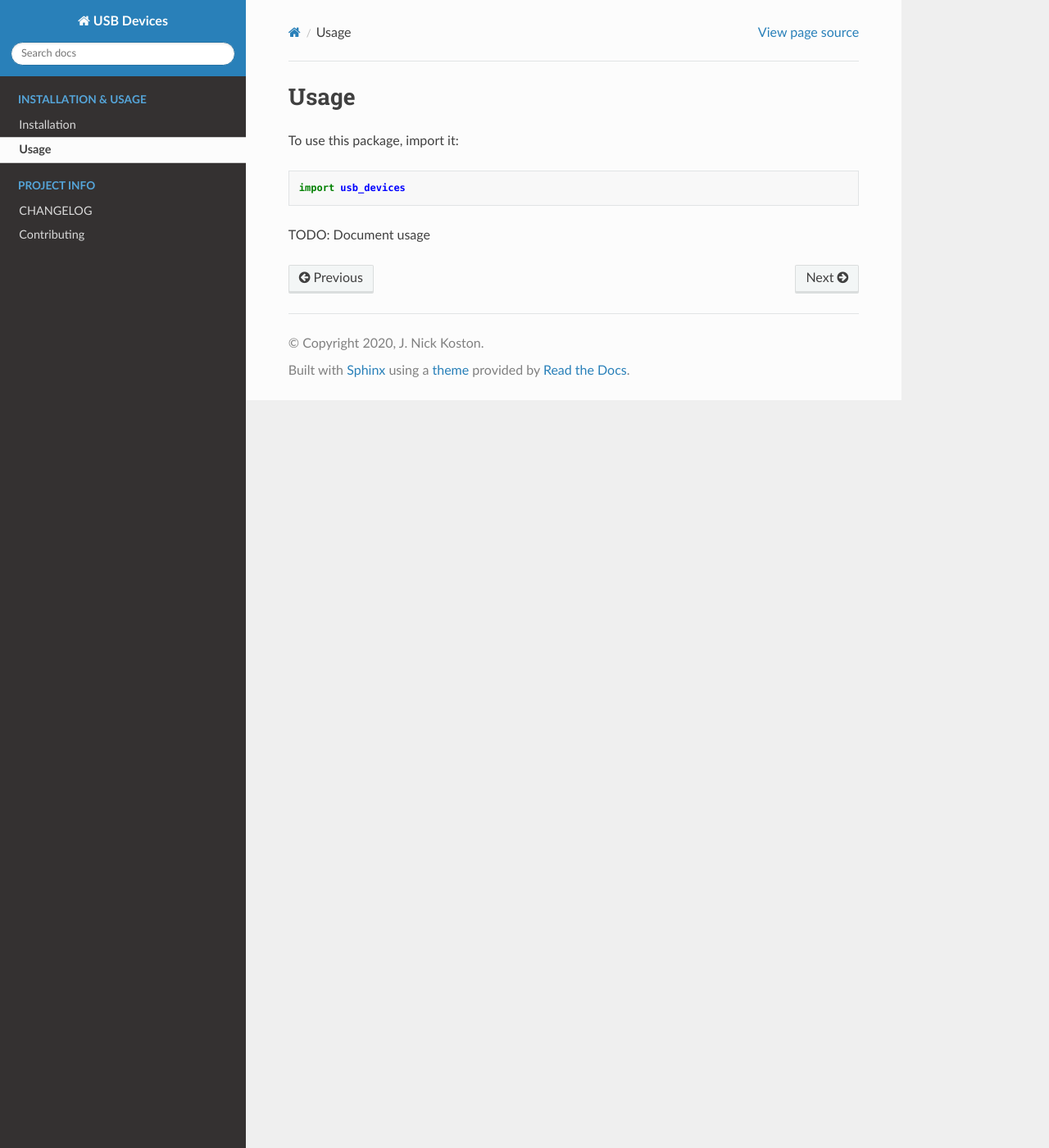
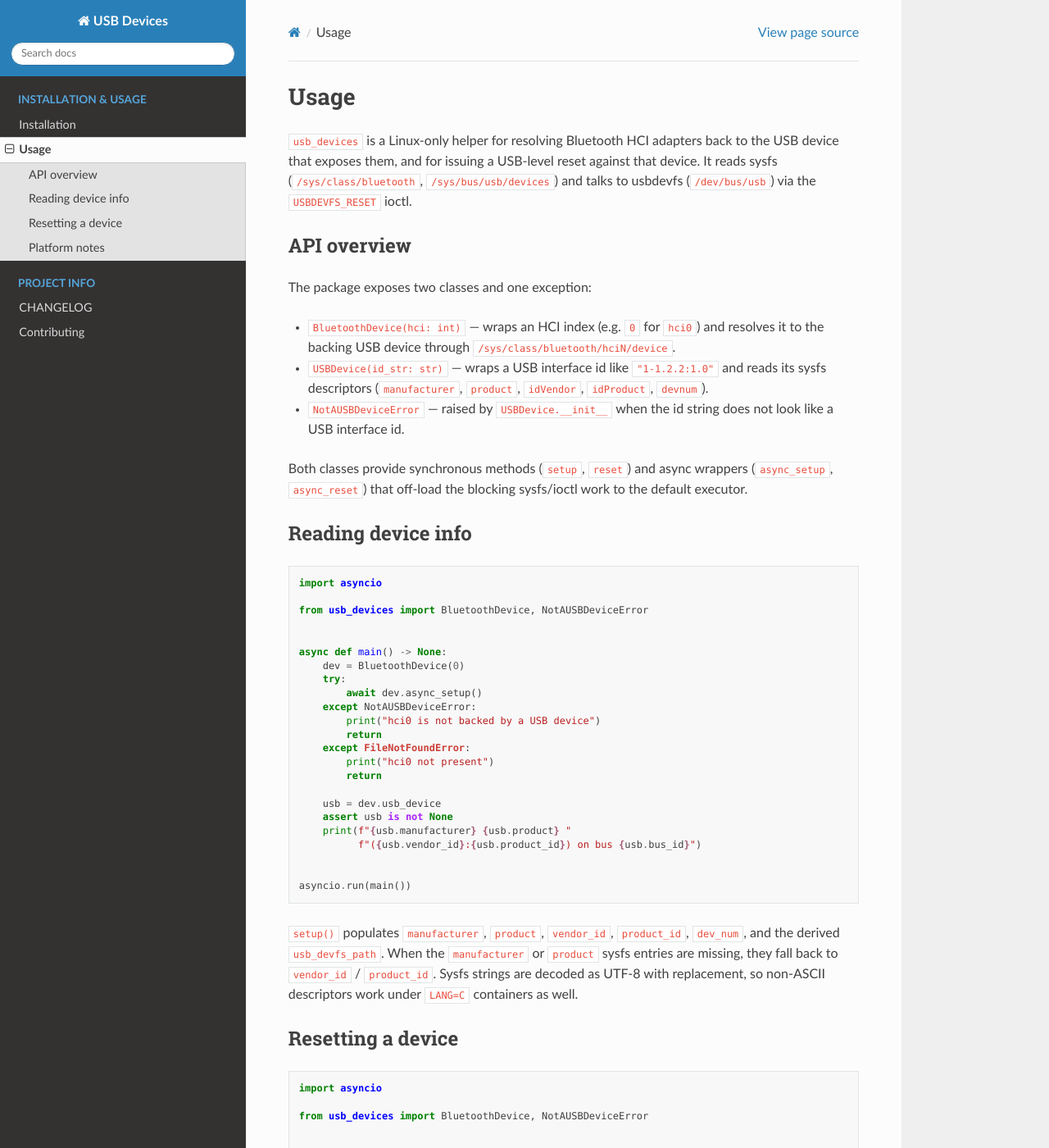
Before and after one commit to Bluetooth-Devices/usb-devices, a Sphinx documentation site: the page built from docs/source/usage.md, in a window 1280 px wide and 1400 px high. Shown: the whole window at 82% size. Built offline with Sphinx 7.4.7 and the Read the Docs theme 3.1.0, drawn with Linux system fonts in a browser that asks for light colours; some of the changed text lies outside the part shown.

Commit message:
docs: fill in the empty Usage page (#86)

````diff
--- a/docs/source/usage.md
+++ b/docs/source/usage.md
@@ -1,9 +1,94 @@
 # Usage
 
-To use this package, import it:
+`usb_devices` is a Linux-only helper for resolving Bluetooth HCI adapters back
+to the USB device that exposes them, and for issuing a USB-level reset against
+that device. It reads sysfs (`/sys/class/bluetooth`, `/sys/bus/usb/devices`)
+and talks to usbdevfs (`/dev/bus/usb`) via the `USBDEVFS_RESET` ioctl.
+
+## API overview
+
+The package exposes two classes and one exception:
+
+- `BluetoothDevice(hci: int)` — wraps an HCI index (e.g. `0` for `hci0`) and
+  resolves it to the backing USB device through `/sys/class/bluetooth/hciN/device`.
+- `USBDevice(id_str: str)` — wraps a USB interface id like `"1-1.2.2:1.0"` and
+  reads its sysfs descriptors (`manufacturer`, `product`, `idVendor`,
+  `idProduct`, `devnum`).
+- `NotAUSBDeviceError` — raised by `USBDevice.__init__` when the id string
+  does not look like a USB interface id.
+
+Both classes provide synchronous methods (`setup`, `reset`) and async wrappers
+(`async_setup`, `async_reset`) that off-load the blocking sysfs/ioctl work to
+the default executor.
+
+## Reading device info
 
 ```python
-import usb_devices
+import asyncio
+
+from usb_devices import BluetoothDevice, NotAUSBDeviceError
+
+
+async def main() -> None:
+    dev = BluetoothDevice(0)
+    try:
+        await dev.async_setup()
+    except NotAUSBDeviceError:
+        print("hci0 is not backed by a USB device")
+        return
+    except FileNotFoundError:
+        print("hci0 not present")
+        return
+
+    usb = dev.usb_device
+    assert usb is not None
+    print(f"{usb.manufacturer} {usb.product} "
+          f"({usb.vendor_id}:{usb.product_id}) on bus {usb.bus_id}")
+
+
+asyncio.run(main())
 ```
 
-TODO: Document usage
+`setup()` populates `manufacturer`, `product`, `vendor_id`, `product_id`,
+`dev_num`, and the derived `usb_devfs_path`. When the `manufacturer` or
+`product` sysfs entries are missing, they fall back to `vendor_id` /
+`product_id`. Sysfs strings are decoded as UTF-8 with replacement, so
+non-ASCII descriptors work under `LANG=C` containers as well.
+
+## Resetting a device
+
+```python
+import asyncio
+
+from usb_devices import BluetoothDevice, NotAUSBDeviceError
+
+
+async def main() -> None:
+    dev = BluetoothDevice(0)
+    try:
+        ok = await dev.async_reset()
+    except NotAUSBDeviceError:
+        print("hci0 is not backed by a USB device")
+    except FileNotFoundError:
+        print("hci0 not present")
+    else:
+        print("reset succeeded" if ok else "reset failed")
+
+
+asyncio.run(main())
+```
+
+`reset()` returns `True` when the `USBDEVFS_RESET` ioctl succeeds and `False`
+when it fails or when `fcntl.ioctl` is unavailable (e.g. on non-Linux
+platforms). `reset()` calls `setup()` lazily the first time, so you can skip
+an explicit setup call when you only need to reset.
+
+Reset typically requires either root privileges or a udev rule granting
+write access to `/dev/bus/usb/<bus>/<devnum>`.
+
+## Platform notes
+
+`usb_devices` is Linux-specific: it depends on the sysfs layout
+(`/sys/class/bluetooth`, `/sys/bus/usb/devices`) and usbdevfs
+(`/dev/bus/usb`). On non-Linux platforms, `fcntl.ioctl` is unavailable and
+`reset()` returns `False`.
````
